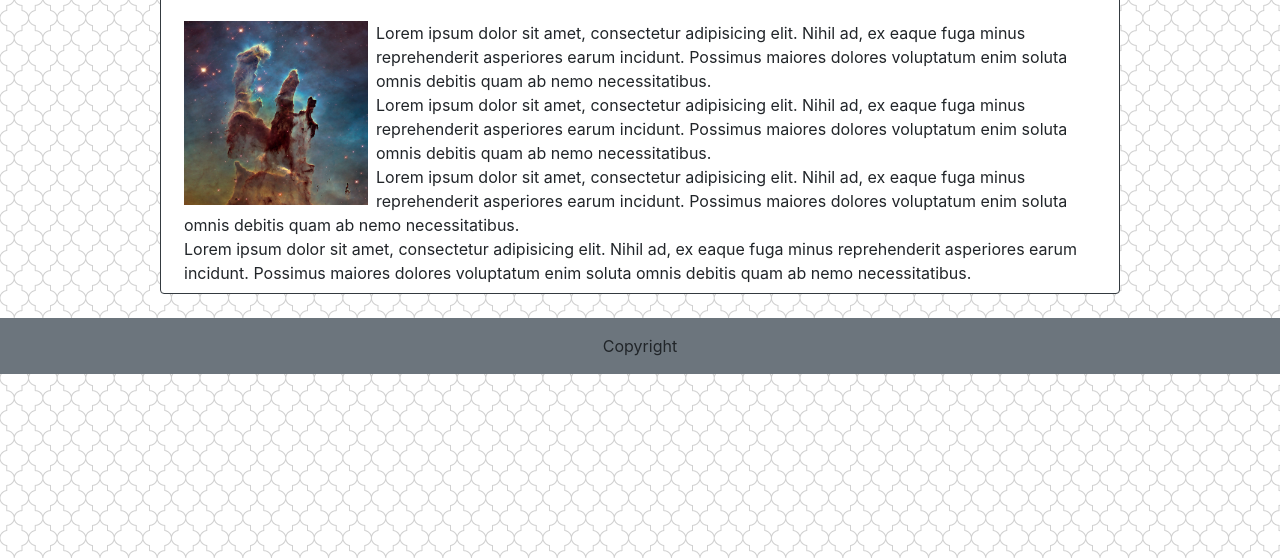
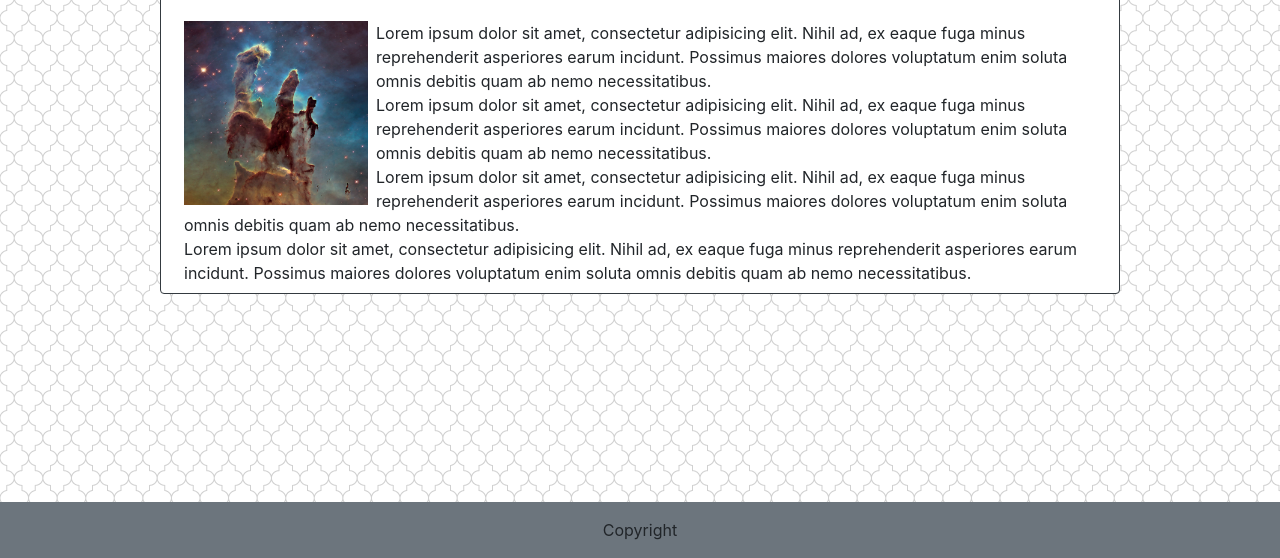
Before and after one commit to sahasra101/Bootstrap-Portfolio, a plain HTML site: page index.html in a window 1280 px wide. Shown: the part 242-800 px from the top of the page. Drawn offline with nearby package versions, Linux system fonts and the light colour scheme.

Commit message:
formatting changed for sticky footer

```diff
--- a/index.html
+++ b/index.html
@@ -67,7 +67,7 @@
     </div>
 <br>
     </div>
-    <div class="container m-0 mw-100 bg-secondary" style="flex-shrink:none;">
+    <div class="container m-0 mw-100 bg-secondary" style="position:absolute; bottom:0;">
         <footer>
             <div class="w-100">
                 <p class="text-center pt-3">Copyright</p>
```
Also changed, not shown: contact.html (+1 -1 lines), portfolio.html (+1 -1 lines).
